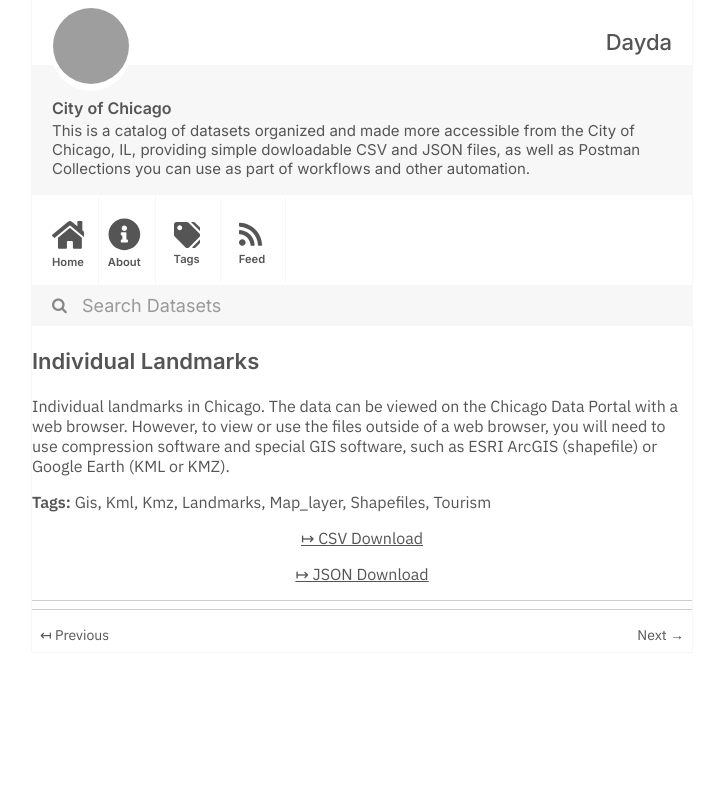
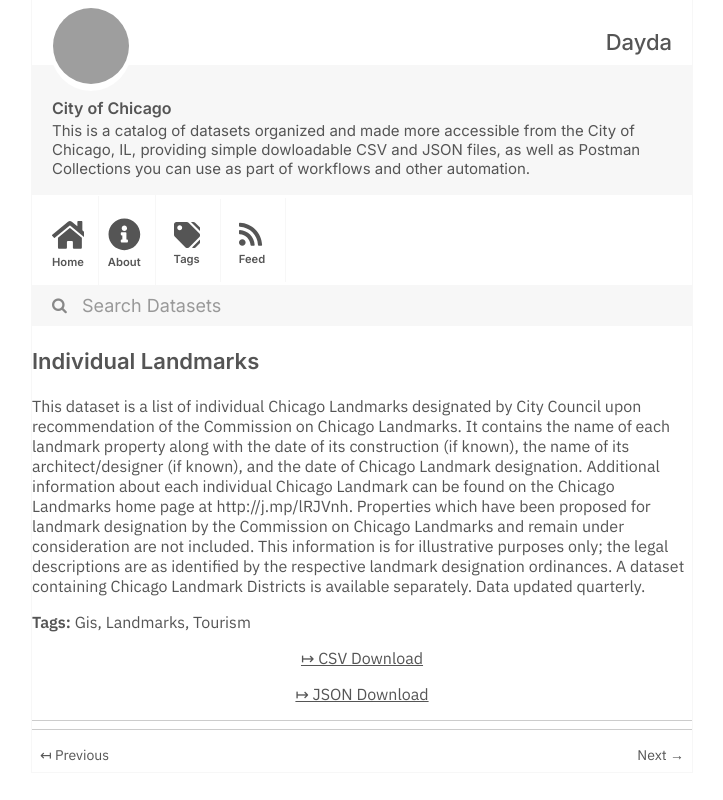
Before and after one commit to dayda-entities/city-of-chicago, a Jekyll site: the page built from _posts/2020-11-10-individual-landmarks.md, in a window 1280 px wide, cut to the strip 0-800 px from the top of the page. Shown: the whole strip, without its empty margins (278-1001 px from the left). Built offline with Jekyll 4.4.1, drawn with Linux system fonts in a browser that asks for light colours; grey boxes are pictures that could not be loaded.

Commit message:
Publish Data

```diff
--- a/_posts/2020-11-10-individual-landmarks.md
+++ b/_posts/2020-11-10-individual-landmarks.md
@@ -1,24 +1,20 @@
 ---
 title: Individual Landmarks
-created: '2020-11-10T16:54:41.399280'
-modified: '2020-11-10T16:54:41.399292'
+created: '2020-11-10T16:55:26.018394'
+modified: '2020-11-10T16:55:26.018401'
 state: active
 type: dataset
 tags:
   - Gis
-  - Kml
-  - Kmz
   - Landmarks
-  - Map_layer
-  - Shapefiles
   - Tourism
 groups:
   - Local Government
 csv_url: >-
-  https://data.cityofchicago.org/api/views/uct4-hrvh/rows.csv?accessType=DOWNLOAD
+  https://data.cityofchicago.org/api/views/tdab-kixi/rows.csv?accessType=DOWNLOAD
 json_url: >-
-  https://data.cityofchicago.org/api/views/uct4-hrvh/rows.json?accessType=DOWNLOAD
+  https://data.cityofchicago.org/api/views/tdab-kixi/rows.json?accessType=DOWNLOAD
 layout: post
 
 ---
-Individual landmarks in Chicago. The data can be viewed on the Chicago Data Portal with a web browser. However, to view or use the files outside of a web browser, you will need to use compression software and special GIS software, such as ESRI ArcGIS (shapefile) or Google Earth (KML or KMZ).
+This dataset is a list of individual Chicago Landmarks designated by City Council upon recommendation of the Commission on Chicago Landmarks. It contains the name of each landmark property along with the date of its construction (if known), the name of its architect/designer (if known), and the date of Chicago Landmark designation. Additional information about each individual Chicago Landmark can be found on the Chicago Landmarks home page at http://j.mp/lRJVnh. Properties which have been proposed for landmark designation by the Commission on Chicago Landmarks and remain under consideration are not included. This information is for illustrative purposes only; the legal descriptions are as identified by the respective landmark designation ordinances. A dataset containing Chicago Landmark Districts is available separately. Data updated quarterly.
```
